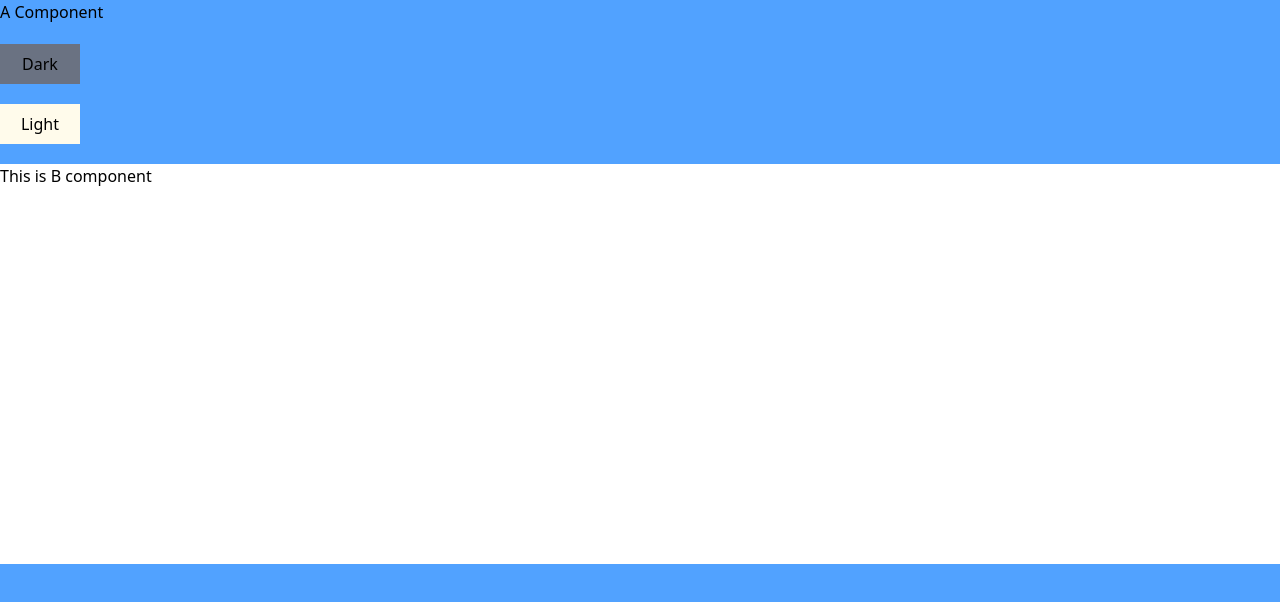
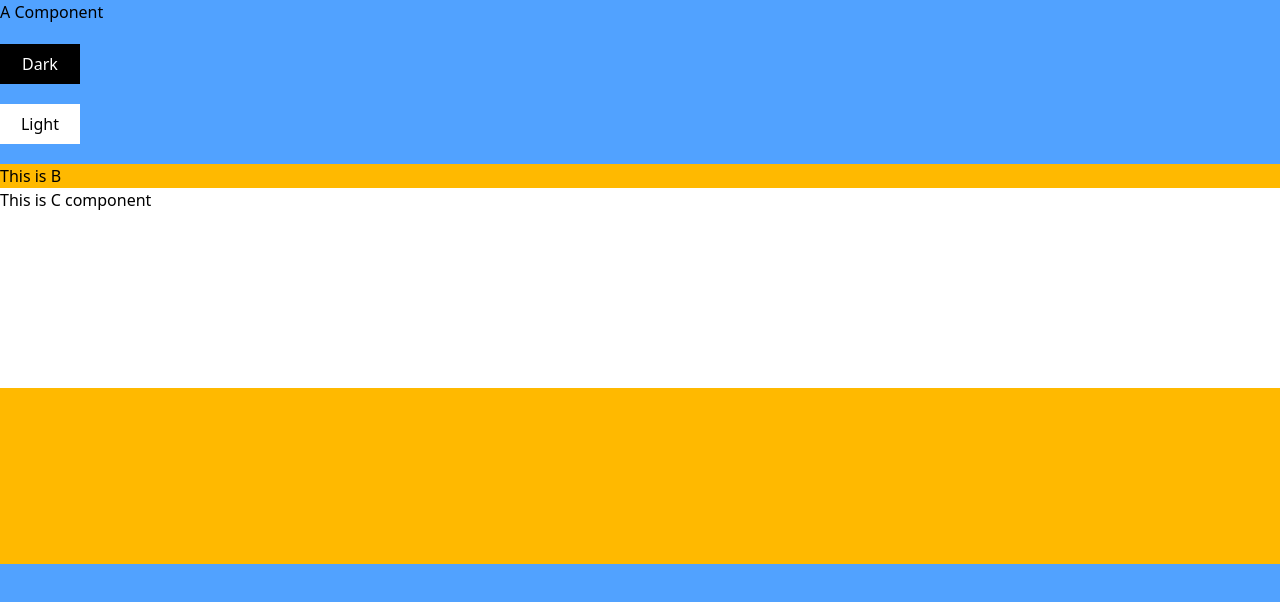
Before and after one commit to lamtailoi2/react-example, a React (Vite) app: page /use-context in a window 1280 px wide. Shown: the top 602 px of the page. Built offline with nearby package versions, Linux system fonts and the light colour scheme.

Commit message:
update UseContextDemo

```diff
--- a/src/pages/UseContextDemo/A.jsx
+++ b/src/pages/UseContextDemo/A.jsx
@@ -6,8 +6,8 @@ export default function A() {
     return (
         <div className="bg-blue-400 h-screen flex flex-col gap-5">
             A Component
-            <button className="bg-gray-500 p-2 w-20" onClick={() => setTheme("dark")}>Dark</button>
-            <button className="bg-amber-50 p-2 w-20" onClick={() => setTheme("light")}>Light</button>
+            <button className="bg-black text-white p-2 w-20" onClick={() => setTheme("dark")}>Dark</button>
+            <button className="bg-white text-black p-2 w-20" onClick={() => setTheme("light")}>Light</button>
             <B />
         </div>
     )
--- a/src/pages/UseContextDemo/B.jsx
+++ b/src/pages/UseContextDemo/B.jsx
@@ -1,16 +1,11 @@
-import { useContext } from "react"
-import { ThemeContext } from "./ThemeProvider"
+import C from "./C";
 
 export default function B() {
-    const { theme } = useContext(ThemeContext)
-
-
 
     return (
-        theme === 'dark' ? (<div className='bg-black h-1/2'>
-            <p className="text-white ">This is B component</p>
-        </div>) : (<div className='bg-white h-1/2'>
-            <p>This is B component</p>
-        </div>)
+        <div className="h-1/2 bg-amber-400">
+            <h1>This is B</h1>
+            <C />
+        </div>
     )
 }
--- /dev/null
+++ b/src/pages/UseContextDemo/C.jsx
@@ -0,0 +1,14 @@
+import { useContext } from "react"
+import { ThemeContext } from "./ThemeProvider"
+
+export default function C() {
+    const { theme } = useContext(ThemeContext)
+
+    return (
+        theme === 'dark' ? (<div className='bg-black h-1/2'>
+            <p className="text-white ">This is C component</p>
+        </div>) : (<div className='bg-white h-1/2'>
+            <p>This is C component</p>
+        </div>)
+    )
+}
```
